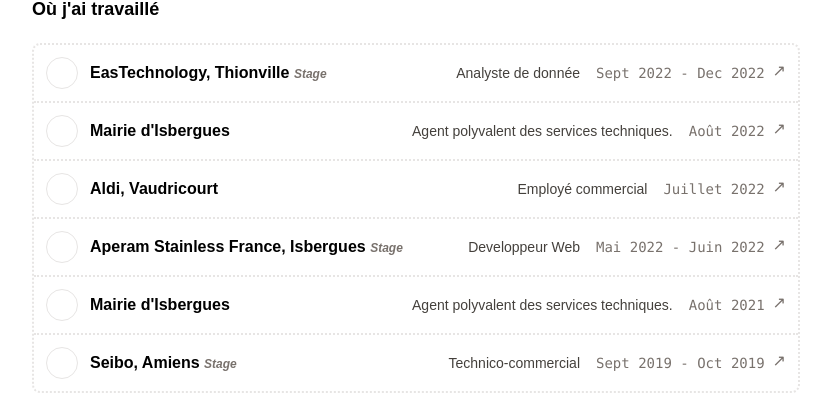
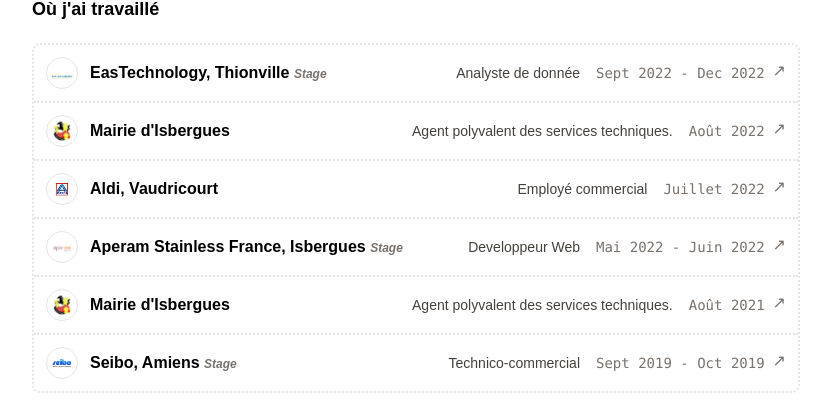
Before and after one commit to VincentKillian/portfolio, a plain HTML site: page about.html in a window 1280 px wide. Shown: the part 662-1081 px from the top of the page, without its empty margins (224-1055 px from the left). Drawn offline with Linux system fonts and the light colour scheme; files whose address does not match are found by name; a web font is replaced by a local one.

Commit message:
Modify href direction for image

```diff
--- a/about.html
+++ b/about.html
@@ -88,7 +88,7 @@
                                     <div class="hidden w-8 h-8 p-1 bg-white border rounded-full border-primary md:block">
                                         <span style="box-sizing:border-box; display:inline-block; overflow:hidden; width:initial; height:initial; background:none; opacity:1; border:0; margin:0; padding:0; position:relative; max-width:100%">
                                             <span style="box-sizing:border-box; display:block; width:initial; height:initial; background:none; opacity:1; border:0; margin:0; padding:0; max-width:100%">
-                                                <img style="display:block;max-width:100%;width:initial;height:initial;background:none;opacity:1;border:0;margin:0;padding:0" alt="" aria-hidden="true" src="images/eastechnolohy.png">
+                                                <img style="display:block;max-width:100%;width:initial;height:initial;background:none;opacity:1;border:0;margin:0;padding:0" alt="" aria-hidden="true" src="images/about/eastechnolohy.png">
                                             </span>
                                         </span>
                                     </div>
@@ -109,7 +109,7 @@
                                     <div class="hidden w-8 h-8 p-1 bg-white border rounded-full border-primary md:block">
                                         <span style="box-sizing:border-box; display:inline-block; overflow:hidden; width:initial; height:initial; background:none; opacity:1; border:0; margin:0; padding:0; position:relative; max-width:100%">
                                             <span style="box-sizing:border-box; display:block; width:initial; height:initial; background:none; opacity:1; border:0; margin:0; padding:0; max-width:100%">
-                                                <img style="display:block; max-width:100%; width:initial; height:initial; background:none;opacity:1;border:0;margin:0;padding:0" alt="" aria-hidden="true" src="images/isbergues.jfif">
+                                                <img style="display:block; max-width:100%; width:initial; height:initial; background:none;opacity:1;border:0;margin:0;padding:0" alt="" aria-hidden="true" src="images/about/isbergues.jfif">
                                             </span>
                                         </span>
                                     </div>
@@ -130,7 +130,7 @@
                                     <div class="hidden w-8 h-8 p-1 bg-white border rounded-full border-primary md:block">
                                         <span style="box-sizing:border-box; display:inline-block; overflow:hidden; width:initial; height:initial; background:none; opacity:1; border:0; margin:0; padding:0; position:relative; max-width:100%">
                                             <span style="box-sizing:border-box; display:block; width:initial; height:initial; background:none; opacity:1; border:0; margin:0; padding:0; max-width:100%">
-                                                <img style="display:block;max-width:100%;width:initial;height:initial;background:none;opacity:1;border:0;margin:0;padding:0" alt="" aria-hidden="true" src="images/aldi.png">
+                                                <img style="display:block;max-width:100%;width:initial;height:initial;background:none;opacity:1;border:0;margin:0;padding:0" alt="" aria-hidden="true" src="images/about/aldi.png">
                                             </span>
                                         </span>
                                     </div>
@@ -151,7 +151,7 @@
                                     <div class="hidden w-8 h-8 p-1 bg-white border rounded-full border-primary md:block">
                                         <span style="box-sizing:border-box; display:inline-block; overflow:hidden; width:initial; height:initial; background:none; opacity:1; border:0; margin:0; padding:0; position:relative; max-width:100%">
                                             <span style="box-sizing:border-box; display:block; width:initial; height:initial; background:none; opacity:1; border:0; margin:0; padding:0; max-width:100%">
-                                                <img style="display:block;max-width:100%;width:initial;height:initial;background:none;opacity:1;border:0;margin:0;padding:0" alt="" aria-hidden="true" src="images/aperam.png">
+                                                <img style="display:block;max-width:100%;width:initial;height:initial;background:none;opacity:1;border:0;margin:0;padding:0" alt="" aria-hidden="true" src="images/about/aperam.png">
                                             </span>
                                         </span>
                                     </div>
@@ -172,7 +172,7 @@
                                     <div class="hidden w-8 h-8 p-1 bg-white border rounded-full border-primary md:block">
                                         <span style="box-sizing:border-box; display:inline-block; overflow:hidden; width:initial; height:initial; background:none; opacity:1; border:0; margin:0; padding:0; position:relative; max-width:100%">
                                             <span style="box-sizing:border-box; display:block; width:initial; height:initial; background:none; opacity:1; border:0; margin:0; padding:0; max-width:100%">
-                                                <img style="display:block; max-width:100%; width:initial; height:initial; background:none;opacity:1;border:0;margin:0;padding:0" alt="" aria-hidden="true" src="images/isbergues.jfif">
+                                                <img style="display:block; max-width:100%; width:initial; height:initial; background:none;opacity:1;border:0;margin:0;padding:0" alt="" aria-hidden="true" src="images/about/isbergues.jfif">
                                             </span>
                                         </span>
                                     </div>
@@ -193,7 +193,7 @@
                                     <div class="hidden w-8 h-8 p-1 bg-white border rounded-full border-primary md:block">
                                         <span style="box-sizing:border-box; display:inline-block; overflow:hidden; width:initial; height:initial; background:none; opacity:1; border:0; margin:0; padding:0; position:relative; max-width:100%">
                                             <span style="box-sizing:border-box; display:block; width:initial; height:initial; background:none; opacity:1; border:0; margin:0; padding:0; max-width:100%">
-                                                <img style="display:block; max-width:100%; width:initial; height:initial; background:none; opacity:1; border:0; margin:0; padding:0" alt="" aria-hidden="true" src="images/seibo.jfif">
+                                                <img style="display:block; max-width:100%; width:initial; height:initial; background:none; opacity:1; border:0; margin:0; padding:0" alt="" aria-hidden="true" src="images/about/seibo.jfif">
                                             </span>
                                         </span>
                                     </div>
```
